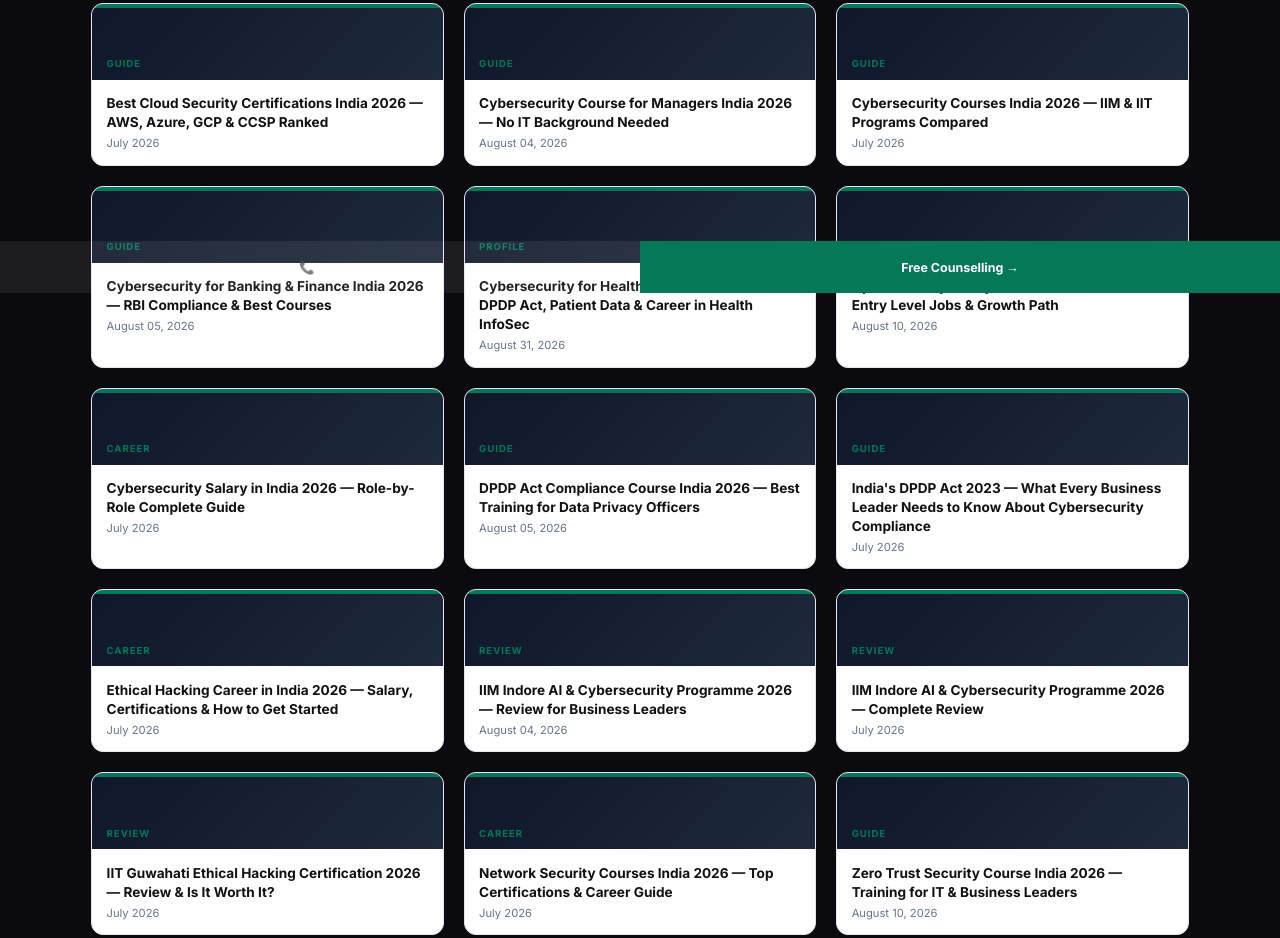
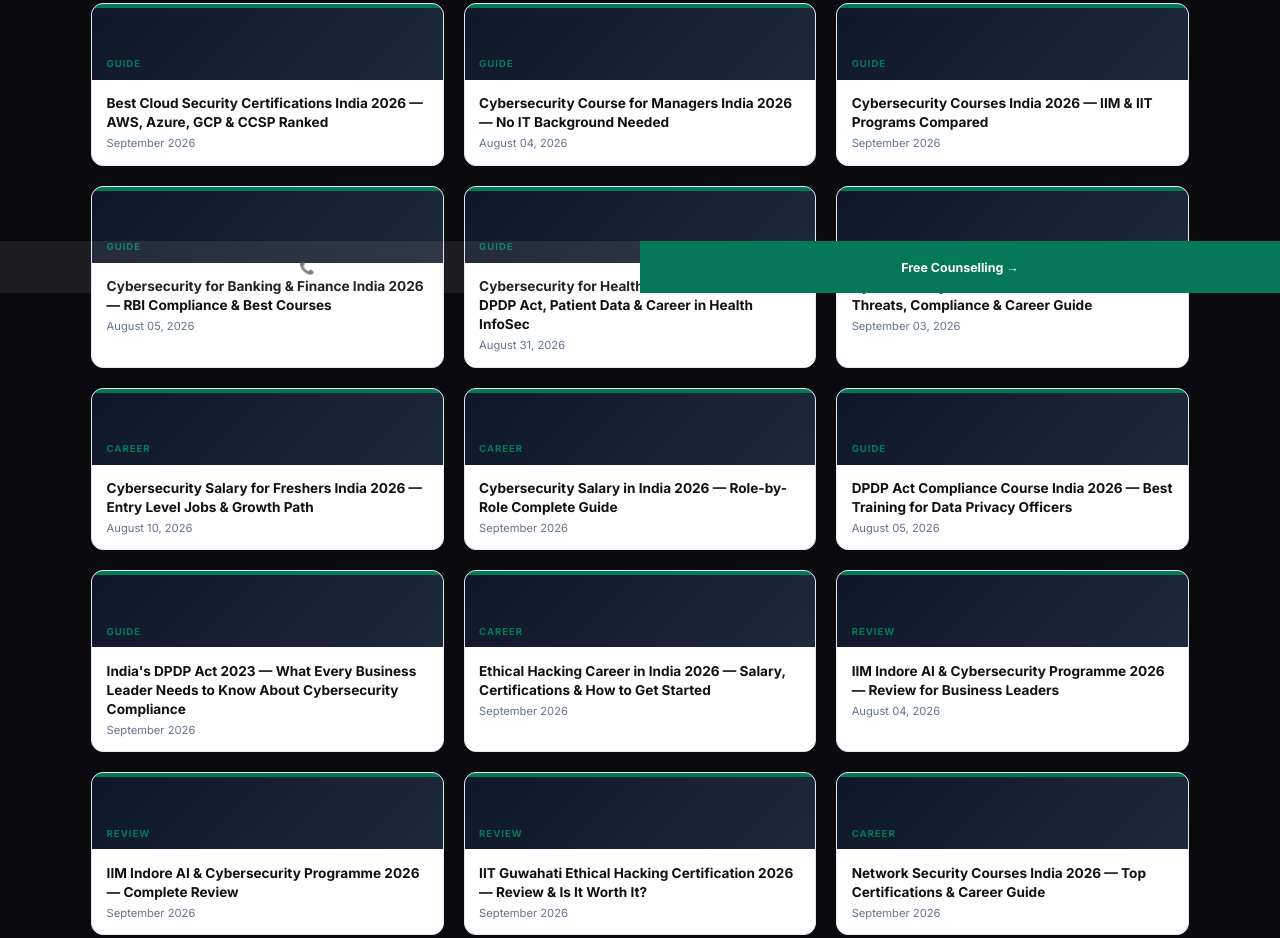
Before and after one commit to durgeshkekare-gif/cybercourse-in, a website: page blog/index.html in a window 1280 px wide. Shown: the part 507-1445 px from the top of the page. Drawn offline with Linux system fonts and the light colour scheme.

Commit message:
fix: rebuild blog index

```diff
--- a/blog/index.html
+++ b/blog/index.html
@@ -1,7 +1,7 @@
 <!DOCTYPE html><html lang="en"><head>
 <meta charset="UTF-8"><link rel="icon" href="/favicon.ico">
-<meta name="viewport" content="width=device-width,initial-scale=1.0"><meta name="robots" content="index,follow">
-<title>Blog — 18 Guides | cybercourse.in</title>
+<meta name="viewport" content="width=device-width,initial-scale=1.0">
+<title>Blog — 19 Guides | cybercourse.in</title>
 <link rel="canonical" href="https://cybercourse.in/blog">
 <script async src="https://www.googletagmanager.com/gtag/js?id=G-4RGX10TFQN"></script>
 <script>window.dataLayer=window.dataLayer||[];function gtag(){dataLayer.push(arguments);}gtag('js',new Date());gtag('config','G-4RGX10TFQN');</script>
@@ -9,29 +9,31 @@
 <link href="https://fonts.googleapis.com/css2?family=Sora:wght@400;600;700;800&family=Inter:wght@300;400;500;600;700&display=swap" rel="stylesheet">
 <link rel="stylesheet" href="/assets/style.css?v=11">
 </head><body>
-<nav class="nav"><a href="/" class="nav-logo"><span style='color:#10B981'>Cyber</span>Course.in</a><a href="/apply.html" class="nav-cta">Free Counselling</a><button class="nav-ham">&#9776;</button></nav>
+<nav class="nav"><a href="/" class="nav-logo"><span style='color:#10B981'>Cyber</span>Course.in</a>
+<a href="/apply.html" class="nav-cta">Free Counselling</a><button class="nav-ham">&#9776;</button></nav>
 <div style="background:linear-gradient(135deg,#0F172A,#1E293B);padding:52px 4%;text-align:center;border-bottom:3px solid #04785733;">
-  <span style="font-size:.63rem;font-weight:700;letter-spacing:.16em;text-transform:uppercase;color:#047857;display:block;margin-bottom:.5rem;">18 articles · Updated August 10, 2026</span>
-  <h1 style="font-family:Sora,sans-serif;font-size:clamp(1.75rem,3.5vw,2.4rem);font-weight:800;color:#fff;letter-spacing:-.03em;margin-bottom:.5rem;">Guides &amp; Reviews</h1>
-  <p style="font-size:.875rem;color:rgba(255,255,255,.45);max-width:520px;margin:.5rem auto 0;">Program reviews, career guides and salary insights for professionals in India.</p>
+<span style="font-size:.63rem;font-weight:700;letter-spacing:.16em;text-transform:uppercase;color:#047857;display:block;margin-bottom:.5rem;">19 articles · Updated August 10, 2026</span>
+<h1 style="font-family:Sora,sans-serif;font-size:clamp(1.75rem,3.5vw,2.4rem);font-weight:800;color:#fff;letter-spacing:-.03em;margin-bottom:.5rem;">Guides &amp; Reviews</h1>
+<p style="font-size:.875rem;color:rgba(255,255,255,.45);max-width:520px;margin:.5rem auto 0;">Program reviews, career guides and salary insights for professionals in India.</p>
 </div>
-<div class="blog-grid"><a href="/blog/ceh-vs-oscp-india-2026-which-is-better" class="blog-card"><div class="blog-card-bar" style="background:#047857;"></div><div class="blog-card-head"><span class="blog-card-cat" style="color:#047857;">Comparison</span></div><div class="blog-card-body"><div class="blog-card-title">CEH vs OSCP India 2026 — Which Ethical Hacking Certification is Better?</div><div class="blog-card-date">July 2026</div></div></a>
-<a href="/blog/ciso-career-india-2026-how-to-become" class="blog-card"><div class="blog-card-bar" style="background:#047857;"></div><div class="blog-card-head"><span class="blog-card-cat" style="color:#047857;">Career</span></div><div class="blog-card-body"><div class="blog-card-title">How to Become a CISO in India 2026 — Career Path, Qualifications & Salary</div><div class="blog-card-date">July 2026</div></div></a>
+<div class="blog-grid"><a href="/blog/ceh-vs-oscp-india-2026-which-is-better" class="blog-card"><div class="blog-card-bar" style="background:#047857;"></div><div class="blog-card-head"><span class="blog-card-cat" style="color:#047857;">Comparison</span></div><div class="blog-card-body"><div class="blog-card-title">CEH vs OSCP India 2026 — Which Ethical Hacking Certification is Better?</div><div class="blog-card-date">September 2026</div></div></a>
+<a href="/blog/ciso-career-india-2026-how-to-become" class="blog-card"><div class="blog-card-bar" style="background:#047857;"></div><div class="blog-card-head"><span class="blog-card-cat" style="color:#047857;">Career</span></div><div class="blog-card-body"><div class="blog-card-title">How to Become a CISO in India 2026 — Career Path, Qualifications & Salary</div><div class="blog-card-date">September 2026</div></div></a>
 <a href="/blog/cissp-vs-ceh-india-2026-which-is-better" class="blog-card"><div class="blog-card-bar" style="background:#047857;"></div><div class="blog-card-head"><span class="blog-card-cat" style="color:#047857;">Comparison</span></div><div class="blog-card-body"><div class="blog-card-title">CISSP vs CEH India 2026 — Which Cybersecurity Certification Should You Choose?</div><div class="blog-card-date">August 27, 2026</div></div></a>
-<a href="/blog/cloud-security-certifications-india-2026" class="blog-card"><div class="blog-card-bar" style="background:#047857;"></div><div class="blog-card-head"><span class="blog-card-cat" style="color:#047857;">Guide</span></div><div class="blog-card-body"><div class="blog-card-title">Best Cloud Security Certifications India 2026 — AWS, Azure, GCP & CCSP Ranked</div><div class="blog-card-date">July 2026</div></div></a>
+<a href="/blog/cloud-security-certifications-india-2026" class="blog-card"><div class="blog-card-bar" style="background:#047857;"></div><div class="blog-card-head"><span class="blog-card-cat" style="color:#047857;">Guide</span></div><div class="blog-card-body"><div class="blog-card-title">Best Cloud Security Certifications India 2026 — AWS, Azure, GCP & CCSP Ranked</div><div class="blog-card-date">September 2026</div></div></a>
 <a href="/blog/cybersecurity-course-for-managers-india-2026" class="blog-card"><div class="blog-card-bar" style="background:#047857;"></div><div class="blog-card-head"><span class="blog-card-cat" style="color:#047857;">Guide</span></div><div class="blog-card-body"><div class="blog-card-title">Cybersecurity Course for Managers India 2026 — No IT Background Needed</div><div class="blog-card-date">August 04, 2026</div></div></a>
-<a href="/blog/cybersecurity-courses-india-2026" class="blog-card"><div class="blog-card-bar" style="background:#047857;"></div><div class="blog-card-head"><span class="blog-card-cat" style="color:#047857;">Guide</span></div><div class="blog-card-body"><div class="blog-card-title">Cybersecurity Courses India 2026 — IIM & IIT Programs Compared</div><div class="blog-card-date">July 2026</div></div></a>
+<a href="/blog/cybersecurity-courses-india-2026" class="blog-card"><div class="blog-card-bar" style="background:#047857;"></div><div class="blog-card-head"><span class="blog-card-cat" style="color:#047857;">Guide</span></div><div class="blog-card-body"><div class="blog-card-title">Cybersecurity Courses India 2026 — IIM & IIT Programs Compared</div><div class="blog-card-date">September 2026</div></div></a>
 <a href="/blog/cybersecurity-for-banking-india-2026" class="blog-card"><div class="blog-card-bar" style="background:#047857;"></div><div class="blog-card-head"><span class="blog-card-cat" style="color:#047857;">Guide</span></div><div class="blog-card-body"><div class="blog-card-title">Cybersecurity for Banking & Finance India 2026 — RBI Compliance & Best Courses</div><div class="blog-card-date">August 05, 2026</div></div></a>
-<a href="/blog/cybersecurity-for-healthcare-india-2026" class="blog-card"><div class="blog-card-bar" style="background:#047857;"></div><div class="blog-card-head"><span class="blog-card-cat" style="color:#047857;">Profile</span></div><div class="blog-card-body"><div class="blog-card-title">Cybersecurity for Healthcare India 2026 — DPDP Act, Patient Data & Career in Health InfoSec</div><div class="blog-card-date">August 31, 2026</div></div></a>
+<a href="/blog/cybersecurity-for-healthcare-india-2026" class="blog-card"><div class="blog-card-bar" style="background:#047857;"></div><div class="blog-card-head"><span class="blog-card-cat" style="color:#047857;">Guide</span></div><div class="blog-card-body"><div class="blog-card-title">Cybersecurity for Healthcare India 2026 — DPDP Act, Patient Data & Career in Health InfoSec</div><div class="blog-card-date">August 31, 2026</div></div></a>
+<a href="/blog/cybersecurity-for-retail-fmcg-india-2026" class="blog-card"><div class="blog-card-bar" style="background:#047857;"></div><div class="blog-card-head"><span class="blog-card-cat" style="color:#047857;">Guide</span></div><div class="blog-card-body"><div class="blog-card-title">Cybersecurity for Retail & FMCG India 2026 — Threats, Compliance & Career Guide</div><div class="blog-card-date">September 03, 2026</div></div></a>
 <a href="/blog/cybersecurity-salary-freshers-india-2026" class="blog-card"><div class="blog-card-bar" style="background:#047857;"></div><div class="blog-card-head"><span class="blog-card-cat" style="color:#047857;">Career</span></div><div class="blog-card-body"><div class="blog-card-title">Cybersecurity Salary for Freshers India 2026 — Entry Level Jobs & Growth Path</div><div class="blog-card-date">August 10, 2026</div></div></a>
-<a href="/blog/cybersecurity-salary-india-2026-role-by-role-guide" class="blog-card"><div class="blog-card-bar" style="background:#047857;"></div><div class="blog-card-head"><span class="blog-card-cat" style="color:#047857;">Career</span></div><div class="blog-card-body"><div class="blog-card-title">Cybersecurity Salary in India 2026 — Role-by-Role Complete Guide</div><div class="blog-card-date">July 2026</div></div></a>
+<a href="/blog/cybersecurity-salary-india-2026-role-by-role-guide" class="blog-card"><div class="blog-card-bar" style="background:#047857;"></div><div class="blog-card-head"><span class="blog-card-cat" style="color:#047857;">Career</span></div><div class="blog-card-body"><div class="blog-card-title">Cybersecurity Salary in India 2026 — Role-by-Role Complete Guide</div><div class="blog-card-date">September 2026</div></div></a>
 <a href="/blog/dpdp-act-compliance-course-india-2026" class="blog-card"><div class="blog-card-bar" style="background:#047857;"></div><div class="blog-card-head"><span class="blog-card-cat" style="color:#047857;">Guide</span></div><div class="blog-card-body"><div class="blog-card-title">DPDP Act Compliance Course India 2026 — Best Training for Data Privacy Officers</div><div class="blog-card-date">August 05, 2026</div></div></a>
-<a href="/blog/dpdp-act-india-cybersecurity-compliance-guide" class="blog-card"><div class="blog-card-bar" style="background:#047857;"></div><div class="blog-card-head"><span class="blog-card-cat" style="color:#047857;">Guide</span></div><div class="blog-card-body"><div class="blog-card-title">India's DPDP Act 2023 — What Every Business Leader Needs to Know About Cybersecurity Compliance</div><div class="blog-card-date">July 2026</div></div></a>
-<a href="/blog/ethical-hacking-career-india-2026" class="blog-card"><div class="blog-card-bar" style="background:#047857;"></div><div class="blog-card-head"><span class="blog-card-cat" style="color:#047857;">Career</span></div><div class="blog-card-body"><div class="blog-card-title">Ethical Hacking Career in India 2026 — Salary, Certifications & How to Get Started</div><div class="blog-card-date">July 2026</div></div></a>
+<a href="/blog/dpdp-act-india-cybersecurity-compliance-guide" class="blog-card"><div class="blog-card-bar" style="background:#047857;"></div><div class="blog-card-head"><span class="blog-card-cat" style="color:#047857;">Guide</span></div><div class="blog-card-body"><div class="blog-card-title">India's DPDP Act 2023 — What Every Business Leader Needs to Know About Cybersecurity Compliance</div><div class="blog-card-date">September 2026</div></div></a>
+<a href="/blog/ethical-hacking-career-india-2026" class="blog-card"><div class="blog-card-bar" style="background:#047857;"></div><div class="blog-card-head"><span class="blog-card-cat" style="color:#047857;">Career</span></div><div class="blog-card-body"><div class="blog-card-title">Ethical Hacking Career in India 2026 — Salary, Certifications & How to Get Started</div><div class="blog-card-date">September 2026</div></div></a>
 <a href="/blog/iim-indore-ai-cybersecurity-review-2026" class="blog-card"><div class="blog-card-bar" style="background:#047857;"></div><div class="blog-card-head"><span class="blog-card-cat" style="color:#047857;">Review</span></div><div class="blog-card-body"><div class="blog-card-title">IIM Indore AI & Cybersecurity Programme 2026 — Review for Business Leaders</div><div class="blog-card-date">August 04, 2026</div></div></a>
-<a href="/blog/iim-indore-ai-cybersecurity-review" class="blog-card"><div class="blog-card-bar" style="background:#047857;"></div><div class="blog-card-head"><span class="blog-card-cat" style="color:#047857;">Review</span></div><div class="blog-card-body"><div class="blog-card-title">IIM Indore AI & Cybersecurity Programme 2026 — Complete Review</div><div class="blog-card-date">July 2026</div></div></a>
-<a href="/blog/iit-guwahati-ethical-hacking-review" class="blog-card"><div class="blog-card-bar" style="background:#047857;"></div><div class="blog-card-head"><span class="blog-card-cat" style="color:#047857;">Review</span></div><div class="blog-card-body"><div class="blog-card-title">IIT Guwahati Ethical Hacking Certification 2026 — Review & Is It Worth It?</div><div class="blog-card-date">July 2026</div></div></a>
-<a href="/blog/network-security-courses-india-2026-certifications-career" class="blog-card"><div class="blog-card-bar" style="background:#047857;"></div><div class="blog-card-head"><span class="blog-card-cat" style="color:#047857;">Career</span></div><div class="blog-card-body"><div class="blog-card-title">Network Security Courses India 2026 — Top Certifications & Career Guide</div><div class="blog-card-date">July 2026</div></div></a>
+<a href="/blog/iim-indore-ai-cybersecurity-review" class="blog-card"><div class="blog-card-bar" style="background:#047857;"></div><div class="blog-card-head"><span class="blog-card-cat" style="color:#047857;">Review</span></div><div class="blog-card-body"><div class="blog-card-title">IIM Indore AI & Cybersecurity Programme 2026 — Complete Review</div><div class="blog-card-date">September 2026</div></div></a>
+<a href="/blog/iit-guwahati-ethical-hacking-review" class="blog-card"><div class="blog-card-bar" style="background:#047857;"></div><div class="blog-card-head"><span class="blog-card-cat" style="color:#047857;">Review</span></div><div class="blog-card-body"><div class="blog-card-title">IIT Guwahati Ethical Hacking Certification 2026 — Review & Is It Worth It?</div><div class="blog-card-date">September 2026</div></div></a>
+<a href="/blog/network-security-courses-india-2026-certifications-career" class="blog-card"><div class="blog-card-bar" style="background:#047857;"></div><div class="blog-card-head"><span class="blog-card-cat" style="color:#047857;">Career</span></div><div class="blog-card-body"><div class="blog-card-title">Network Security Courses India 2026 — Top Certifications & Career Guide</div><div class="blog-card-date">September 2026</div></div></a>
 <a href="/blog/zero-trust-security-course-india-2026" class="blog-card"><div class="blog-card-bar" style="background:#047857;"></div><div class="blog-card-head"><span class="blog-card-cat" style="color:#047857;">Guide</span></div><div class="blog-card-body"><div class="blog-card-title">Zero Trust Security Course India 2026 — Training for IT & Business Leaders</div><div class="blog-card-date">August 10, 2026</div></div></a></div>
 <footer style="background:#0F172A;padding:1.5rem 4%;margin-top:3rem;text-align:center;">
 <p style="font-size:.7rem;color:rgba(255,255,255,.35);">© 2026 cybercourse.in</p>
```
